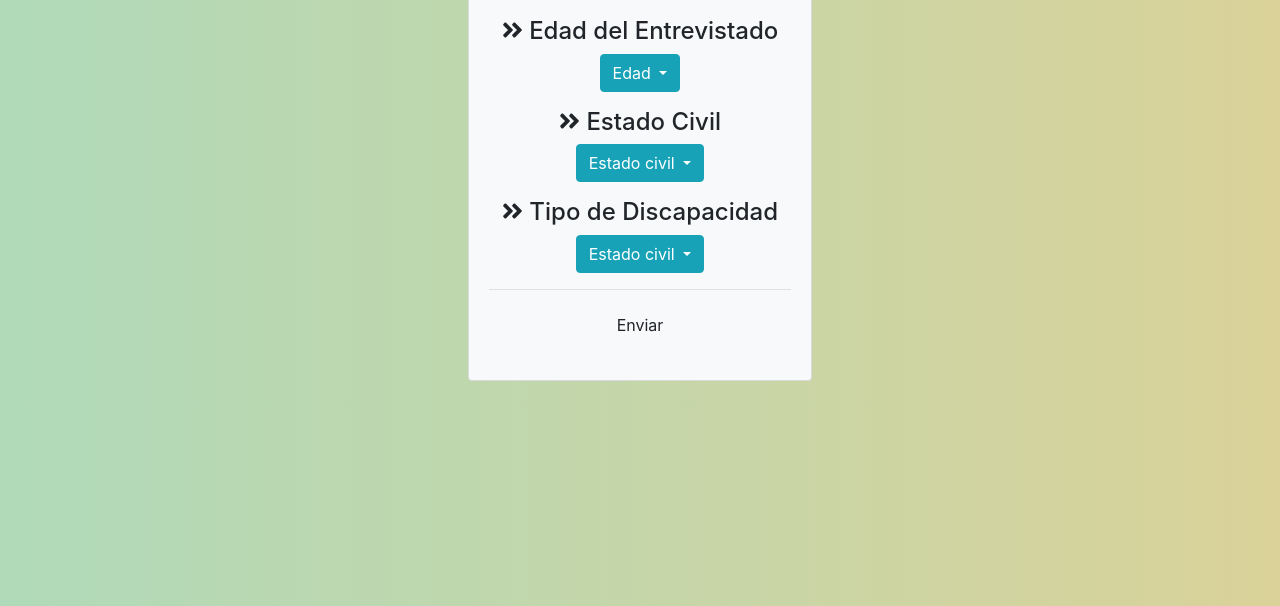
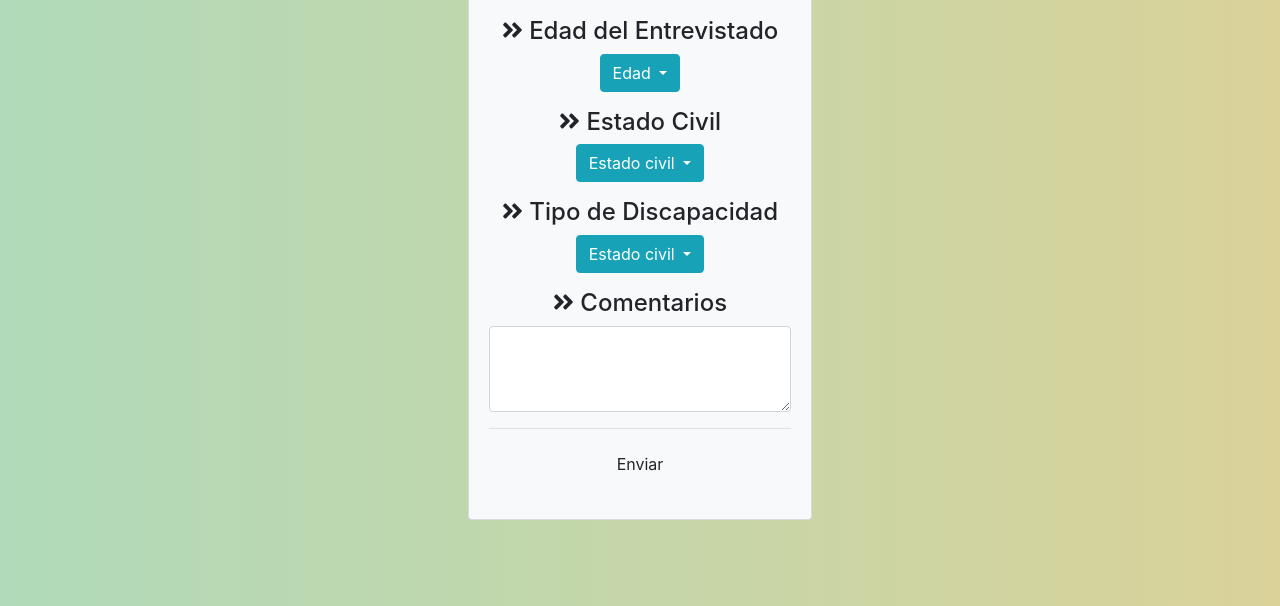
Before and after one commit to blinkking349/AplicacionFormulario, a plain HTML site: page formulario.html in a window 1280 px wide. Shown: the part 194-800 px from the top of the page. Drawn offline with nearby package versions, Linux system fonts and the light colour scheme.

Commit message:
Update formulario.html

```diff
--- a/formulario.html
+++ b/formulario.html
@@ -101,10 +101,14 @@
                                   <a class="dropdown-item" href="#">sindromes</a>
                                   <a class="dropdown-item" href="#">visceral</a>
                                   <a class="dropdown-item" href="#">mental/psiquiatrica</a>
-
                                 </div>
                               </div>
                         </div>
+                        <div class="form-group">
+                            <h4><i class="fas fa-angle-double-right"></i> Comentarios</h4>
+                            <textarea class="form-control" name="" id="exampleFormControlTextarea1" rows="3"></textarea>
+                        </div>
+
                         <hr>
                         <div class="form-group">
                             <button class="btn btn-light" onclick="" id="submit">
```
